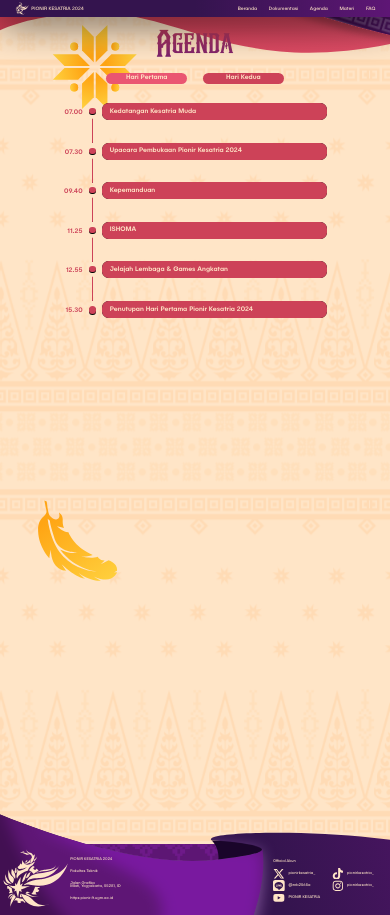
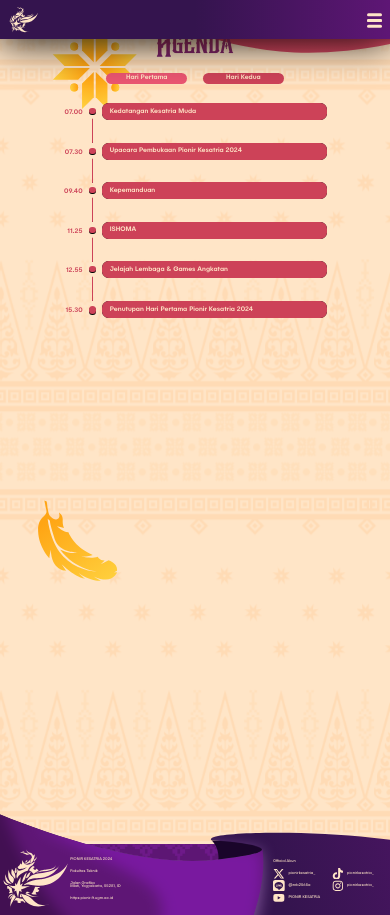
Before and after one commit to kesatriaugm2024/fe-pionirkesatria-2024, a Next.js app: page /agenda in a window 390 px wide. Built offline with nearby package versions, Linux system fonts and the light colour scheme.

Commit message:
feat: Navbar Mobile and Tablet Version

```diff
--- a/src/components/layout/navbar.tsx
+++ b/src/components/layout/navbar.tsx
@@ -53,11 +53,11 @@ export default function Navbar(){
         };
     }, [prevScrollPos]);
 
+
+    const NavbarDesktop=()=>{
         return(
             <nav
-    className={"fixed z-[999] w-full bg-gradient-to-r from-[#34144E] to-[#5E1675] from-50% py-[0.25vw] px-[3.75vw] flex justify-between text-[1.25vw]/[1.5vw] font-publica-sans text-[#FFE5C7] shadow-[0_0.6vw_10vw_0_#000000] duration-300 " + (isHide? "translate-y-[-5vw]" : "translate-y-0")}>
-    {/* <nav
-    className={"fixed z-[999] w-full bg-gradient-to-r from-[#34144E] to-[#5E1675] from-50% py-[0.25vw] px-[3.75vw] flex justify-between text-[1.25vw]/[1.5vw] font-publica-sans text-[#FFE5C7] shadow-[0_0.6vw_10vw_0_#000000] duration-300 "}> */}
+            className={"fixed z-[999] w-full bg-gradient-to-r from-[#34144E] to-[#5E1675] from-50% py-[0.25vw] px-[3.75vw] flex justify-between text-[1.25vw]/[1.5vw] font-publica-sans text-[#FFE5C7] max-lg:hidden shadow-[0_0.6vw_10vw_0_#000000] duration-100 " + (isHide? "translate-y-[-5vw]" : "translate-y-0")}>
                 <div
                 className="flex items-center gap-x-[0.5vw] font-">
                     <Image
@@ -88,3 +88,95 @@ export default function Navbar(){
             </nav>
         )
     }
+
+    const NavbarTablet=()=>{
+        return(
+            <nav
+            className={"fixed z-[999] w-full bg-gradient-to-r from-[#34144E] to-[#5E1675] from-50% py-[1vw] px-[2vw] flex justify-between text-[2vw]/[2vw] font-publica-sans text-[#FFE5C7] lg:hidden shadow-[0_0.6vw_10vw_0_#000000] duration-300 max-md:hidden " + (isHide? "translate-y-[-10vw]" : "translate-y-0")}>
+                <div
+                className="flex items-center gap-x-[0.5vw] font-">
+                    <Image
+                    className="w-[6vw] aspect-auto"
+                    alt="Logo Kesatria 2024"
+                    src="/images/logo/logo_yellow.svg"
+                    width={71}
+                    height={72}
+                    />
+                    <Link href={'/'} className="translate-y-[0.25vw]"
+                    >
+                        PIONIR KESATRIA 2024
+                    </Link>
+                </div>
+                <div
+                className="flex gap-x-[3vw] items-center translate-y-[0.25vw]"
+                >
+                    {MENU.map((item, index) =>(
+                        <Link
+                        href={item.link}
+                        key={index}
+                        className="hover:underline"
+                        >
+                            {item.name}
+                        </Link>
+                    ))}
+                </div>
+            </nav>
+        )
+    }
+
+    const NavbarHP=()=>{
+        const [isOpen, setIsOpen] = useState(false)
+        const handleOpen=()=>{
+            setIsOpen(!isOpen)
+        }
+        return(
+            <nav
+            className={"fixed z-[999] w-full bg-gradient-to-r from-[#34144E] to-[#5E1675] from-50% py-[1vw] px-[2vw] flex flex-col text-[2vw]/[2vw] font-publica-sans text-[#FFE5C7] shadow-[0_0.6vw_10vw_0_#000000]  md:hidden " + (isHide? "translate-y-[-11vw] duration-300" : "translate-y-0 duration-300")}>
+                <div className='w-full flex justify-between'>
+                    <div
+                    className="flex items-center gap-x-[0.5vw] font-">
+                        <Link href={'/'} className=""
+                        >
+                            <Image
+                            className="w-[8vw] aspect-auto"
+                            alt="Logo Kesatria 2024"
+                            src="/images/logo/logo_yellow.svg"
+                            width={71}
+                            height={72}
+                            />
+                        </Link>
+                    </div>
+                    <div
+                    onClick={handleOpen}
+                    className="flex flex-col place-content-center items-center translate-y-[0.25vw]"
+                    >
+                        <div className={'bg-[#FFE5C7] bg-transparent h-[0.75vw] rounded-[1vw] w-[4vw] duration-100 ' + (isOpen?"rotate-45":"rotate-0")}/>
+                        <div className={'bg-[#FFE5C7] absolute h-[0.75vw] rounded-[1vw] w-[4vw] duration-100 ' + (isOpen?"rotate-45":"rotate-0")}/>
+                        <div className={'bg-[#FFE5C7] absolute h-[0.75vw] rounded-[1vw] w-[4vw] duration-100 ' + (isOpen?"-rotate-45":"rotate-0")}/>
+                        <div className={'bg-[#FFE5C7] h-[0.75vw] rounded-[1vw] absolute duration-200 ' + (isOpen?"translate-y-0 w-0":"translate-y-[-1.5vw] w-[4vw]" )}/>
+                        <div className={'bg-[#FFE5C7] h-[0.75vw] rounded-[1vw] absolute duration-200 ' + (isOpen?"translate-y-0 w-0":"translate-y-[1.5vw] w-[4vw]" )}/>
+                    </div>
+                </div>
+                <div className={'w-full m-auto flex flex-col items-end place-content-center duration-300 overflow-hidden  border-[#FFE5C7]   '+ (isOpen?"h-[12vh] border-t-[0.5vw]":"h-0 border-0")} >
+                {MENU.map((item, index) =>(
+                    <Link
+                    href={item.link}
+                    key={index}
+                    className="hover:underline text-[3vw]/[4vw]"
+                    >
+                        {item.name}
+                    </Link>
+                ))}
+            </div>
+            </nav>
+        )
+    }
+
+    return(
+        <>
+        <NavbarDesktop/>
+        <NavbarTablet/>
+        <NavbarHP/>
+        </>
+    )
+}
```
Lines whose indentation alone changed are shown as unchanged.
